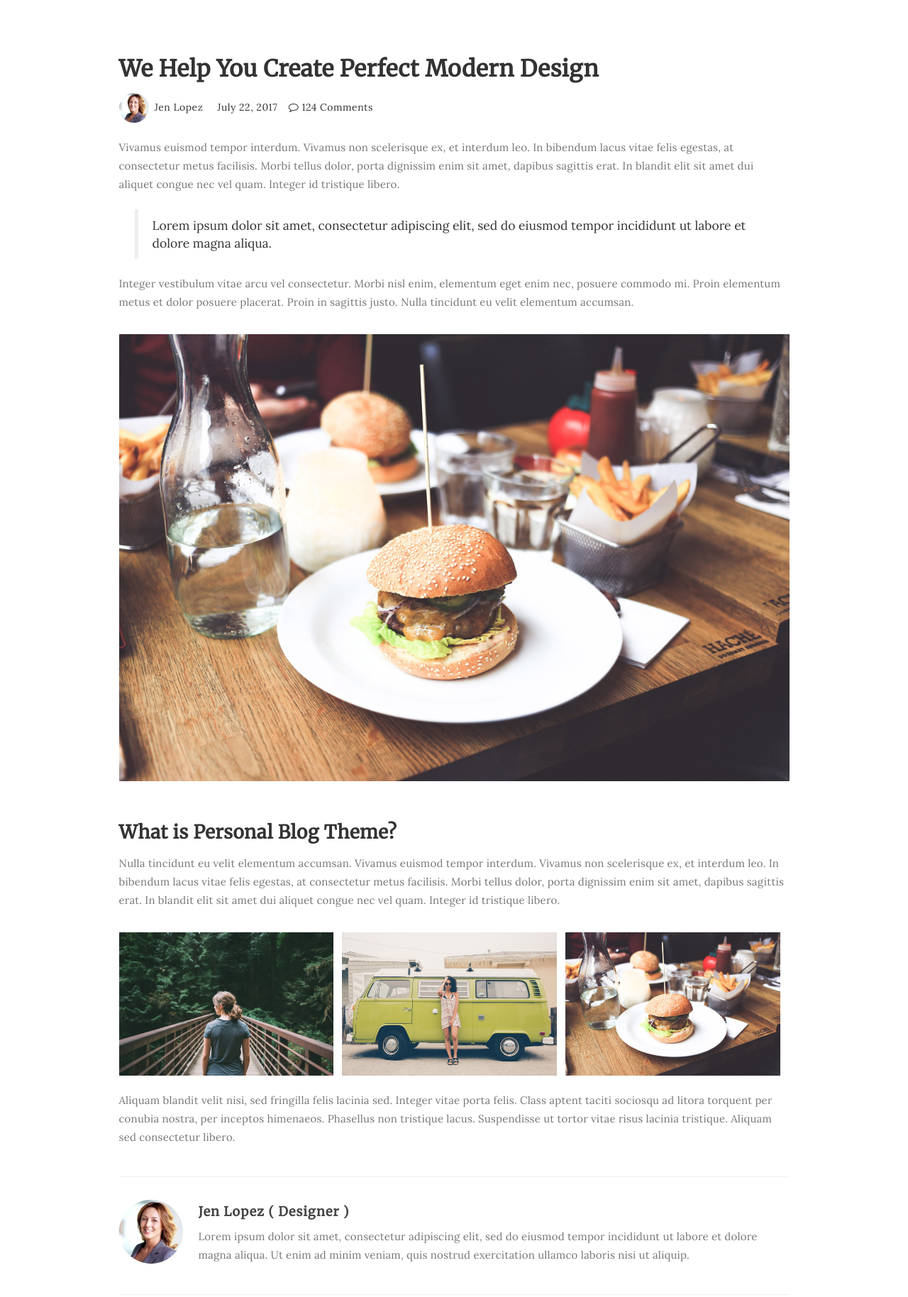
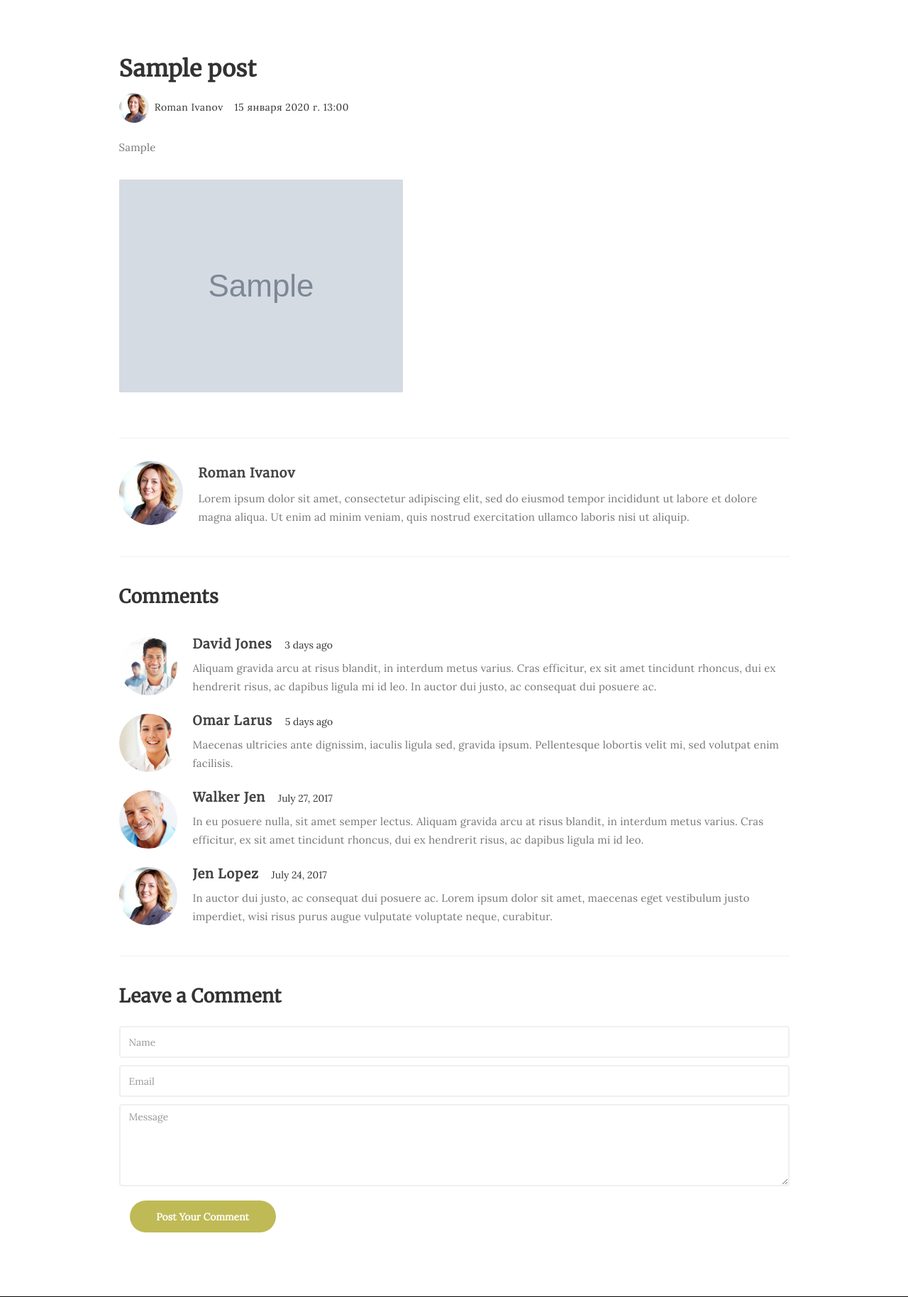
Before and after one commit to sitdoff/django-blog, a Django app: a page that uses blog/templates/blog/base.html in a window 1280 px wide. Shown: the part 87-1915 px from the top of the page at 71% size. Run offline with Django 4.2, Linux system fonts and the light colour scheme; tables that the repository leaves empty hold one stand-in row (values such as "Sample post"); grey boxes marked "Sample" are stand-in pictures; some libraries are stand-ins or nearby versions.

Commit message:
changed view show_post > class PostDetaiView, edited template single_post.html, small fix

```diff
--- a/blog/templates/blog/base.html
+++ b/blog/templates/blog/base.html
@@ -64,7 +64,6 @@ http://www.tooplate.com/view/2085-neuron
                 </div>
             </div>
         </div>
-        <!-- Blog Section -->
         {% block content %}
         {% endblock content %}
         <!-- Footer Section -->
--- a/blog/templates/blog/single_post.html
+++ b/blog/templates/blog/single_post.html
@@ -1,61 +1,59 @@
 {% extends "blog/base.html" %}
-<!-- Blog Single Post Section -->
+{% block title %}
+    {{ title }}
+{% endblock title %}
 {% block content %}
+    {% if post.epigraph %}
+        <!-- Home Section -->
+        <style type="text/css">
+        .main-single-post {
+            background: url({{ post.image.url }});
+            no-repeat;
+
+    }
+        </style>
+        <section id="home"
+                 class="main-single-post parallax-section"
+                 style="background: {{ post.image.url }}">
+            <div class="overlay"></div>
+            <div class="container">
+                <div class="row">
+                    <div class="col-md-12 col-sm-12">
+                        <h1>{{ post.epigraph }}</h1>
+                    </div>
+                </div>
+            </div>
+        </section>
+    {% endif %}
+    <!-- Blog Single Post Section -->
     <section id="blog-single-post">
         <div class="container">
             <div class="row">
                 <div class="col-md-offset-1 col-md-10 col-sm-12">
                     <div class="blog-single-post-thumb">
+                        <!-- Title -->
                         <div class="blog-post-title">
-                            <h2>We Help You Create Perfect Modern Design</h2>
+                            <h2>{{ post.title }}</h2>
                         </div>
+                        <!-- Info -->
                         <div class="blog-post-format">
                             <span><a href="#">
                                 <img src="images/author-image1.jpg" class="img-responsive img-circle">
-                            Jen Lopez</a></span>
-                            <span><i class="fa fa-date"></i> July 22, 2017</span>
-                            <span><a href="#"><i class="fa fa-comment-o"></i> 124 Comments</a></span>
+                            Roman Ivanov</a></span>
+                            <span><i class="fa fa-date"></i>{{ post.time_create }}</span>
+                            <!-- <span><a href="#"><i class="fa fa-comment-o"></i> 124 Comments</a></span> -->
                         </div>
+                        <!-- Article -->
                         <div class="blog-post-des">
-                            <p>
-                                Vivamus euismod tempor interdum. Vivamus non scelerisque ex, et interdum leo. In bibendum lacus vitae felis egestas, at consectetur metus facilisis. Morbi tellus dolor, porta dignissim enim sit amet, dapibus sagittis erat. In blandit elit sit amet dui aliquet congue nec vel quam. Integer id tristique libero.
-                            </p>
-                            <blockquote>
-                                Lorem ipsum dolor sit amet, consectetur adipiscing elit, sed do eiusmod tempor incididunt ut labore et dolore magna aliqua.
-                            </blockquote>
-                            <p>
-                                Integer vestibulum vitae arcu vel consectetur. Morbi nisl enim, elementum eget enim nec, posuere commodo mi. Proin elementum metus et dolor posuere placerat. Proin in sagittis justo. Nulla tincidunt eu velit elementum accumsan.
-                            </p>
-                            <div class="blog-post-image">
-                                <img src="images/blog-image3.jpg"
-                                     class="img-responsive"
-                                     alt="Blog Image 3">
-                            </div>
-                            <h3>What is Personal Blog Theme?</h3>
-                            <p>
-                                Nulla tincidunt eu velit elementum accumsan. Vivamus euismod tempor interdum. Vivamus non scelerisque ex, et interdum leo. In bibendum lacus vitae felis egestas, at consectetur metus facilisis. Morbi tellus dolor, porta dignissim enim sit amet, dapibus sagittis erat. In blandit elit sit amet dui aliquet congue nec vel quam. Integer id tristique libero.
-                            </p>
+                            {{ post.article|linebreaks }}
+                            {% if post.image %}
+                                <!-- Image -->
+                                <div class="blog-post-image">
+                                    <img src="{{ post.image.url }}" class="img-responsive" alt="Blog Image 3">
+                                </div>
+                            {% endif %}
                         </div>
-                        <div class="blog-single-post-image">
-                            <div class="col-md-4 col-sm-4">
-                                <img src="images/blog-image1.jpg"
-                                     class="img-responsive"
-                                     alt="Blog Image 1">
-                            </div>
-                            <div class="col-md-4 col-sm-4">
-                                <img src="images/blog-image2.jpg"
-                                     class="img-responsive"
-                                     alt="Blog Image 2">
-                            </div>
-                            <div class="col-md-4 col-sm-4">
-                                <img src="images/blog-image3.jpg"
-                                     class="img-responsive"
-                                     alt="Blog Image 3">
-                            </div>
-                        </div>
-                        <p>
-                            Aliquam blandit velit nisi, sed fringilla felis lacinia sed. Integer vitae porta felis. Class aptent taciti sociosqu ad litora torquent per conubia nostra, per inceptos himenaeos. Phasellus non tristique lacus. Suspendisse ut tortor vitae risus lacinia tristique. Aliquam sed consectetur libero.
-                        </p>
+                        <!-- Author -->
                         <div class="blog-author">
                             <div class="media">
                                 <div class="media-object pull-left">
@@ -65,7 +63,7 @@
                                 </div>
                                 <div class="media-body">
                                     <h3 class="media-heading">
-                                        <a href="#">Jen Lopez ( Designer )</a>
+                                        <a href="#">Roman Ivanov</a>
                                     </h3>
                                     <p>
                                         Lorem ipsum dolor sit amet, consectetur adipiscing elit, sed do eiusmod tempor incididunt ut labore et dolore magna aliqua. Ut enim ad minim veniam, quis nostrud exercitation ullamco laboris nisi ut aliquip.
--- a/blog/urls.py
+++ b/blog/urls.py
@@ -4,5 +4,5 @@ from . import views
 
 urlpatterns = [
     path("", views.IndexView.as_view(), name="home"),
-    path("post/<slug:post_slug>", views.show_post, name="post"),
+    path("post/<slug:post_slug>", views.PostDetailView.as_view(), name="post"),
 ]
--- a/blog/views.py
+++ b/blog/views.py
@@ -1,6 +1,7 @@
 from django.http import HttpResponse
 from django.shortcuts import render
-from django.views.generic import ListView
+from django.views.generic.detail import DetailView
+from django.views.generic.list import ListView
 
 from .models import Post
 
@@ -17,5 +18,13 @@ class IndexView(ListView):
         return context
 
 
-def show_post(request, post_slug):
-    return render(request, "blog/single_post.html")
+class PostDetailView(DetailView):
+    model = Post
+    template_name = "blog/single_post.html"
+    context_object_name = "post"
+    slug_url_kwarg = "post_slug"
+
+    def get_context_data(self, *, object_list=None, **kwargs):
+        context = super().get_context_data(**kwargs)
+        context["title"] = context["post"]
+        return context
```
